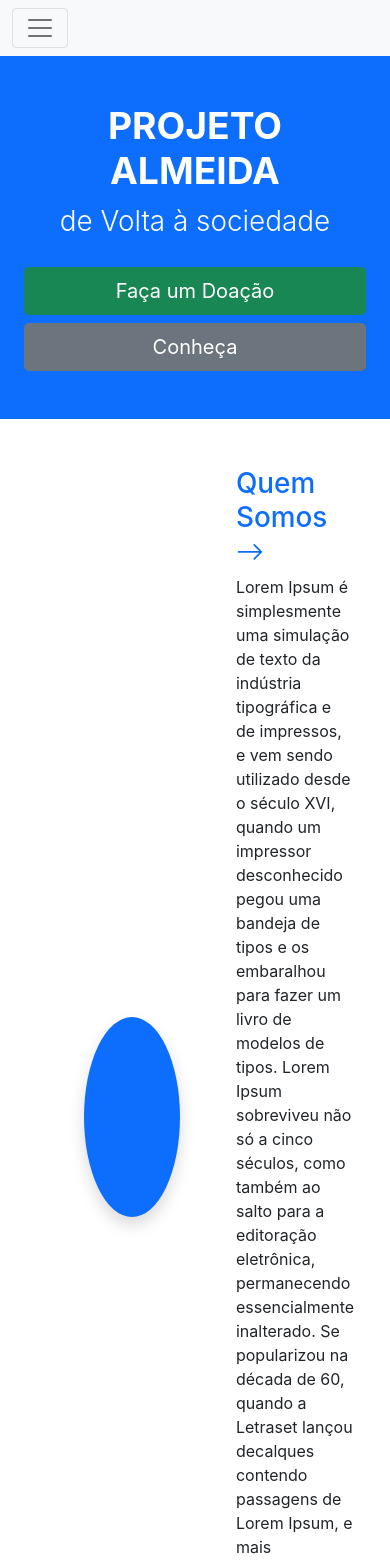
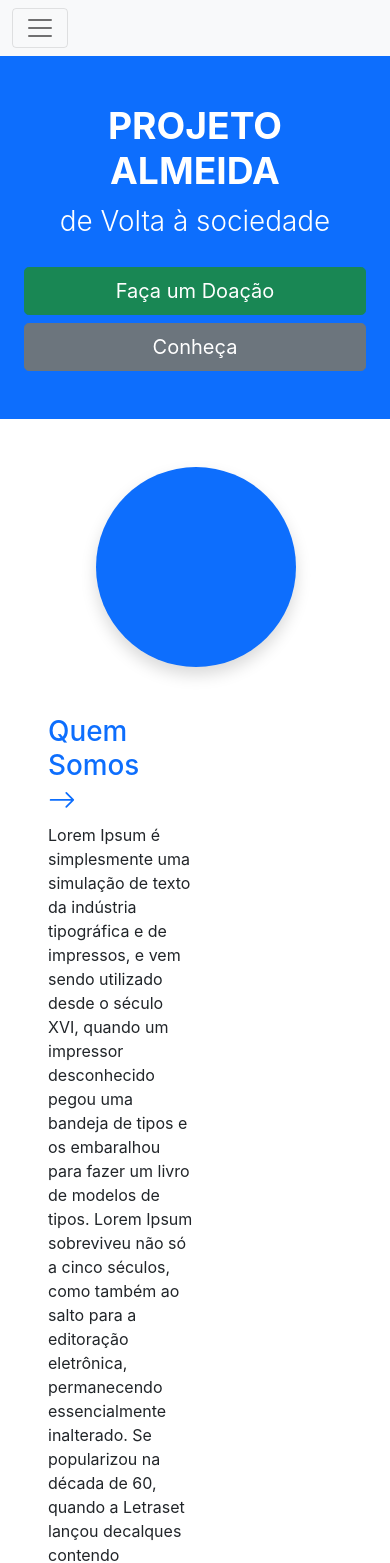
Before and after one commit to israelcena/ong-projeto-almeida, a Next.js app: page / in a window 390 px wide. Shown: the top 1563 px of the page. Built offline with nearby package versions, Linux system fonts and the light colour scheme.

Commit message:
change flex for small displays

```diff
--- a/pages/components/AboutUs.jsx
+++ b/pages/components/AboutUs.jsx
@@ -2,7 +2,7 @@ import { BsArrowRight } from "react-icons/bs";
 BsArrowRight;
 export default function AboutUs() {
 	return (
-		<section className="container my-5 d-flex justify-content-center align-items-center gap-2 px-5">
+		<section className="container my-5 d-lg-flex justify-content-center align-items-center gap-2 px-5 ">
 			<div
 				className="rounded-circle shadow bg-primary p-5 m-5"
 				style={{
```
